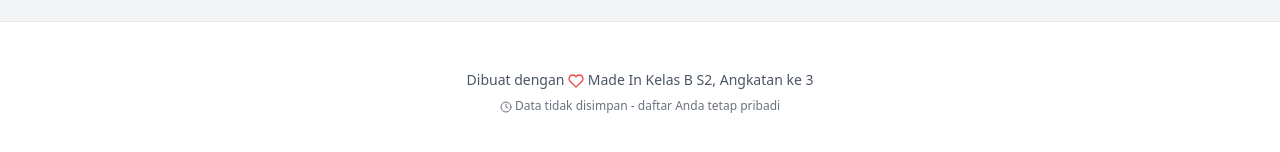
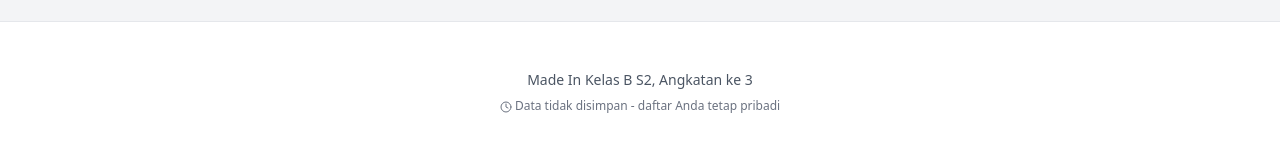
Before and after one commit to emanam99/acak-grup, a plain HTML site: page index.html in a window 1280 px wide. Shown: the part 1622-1774 px from the top of the page. Drawn offline with nearby package versions, Linux system fonts and the light colour scheme; some packages are replaced by stand-ins of ours; a script that the page names is missing.

Commit message:
Update index.html

```diff
--- a/index.html
+++ b/index.html
@@ -222,7 +222,7 @@ Tugas Analisis Data
         <div class="max-w-7xl mx-auto py-12 px-4 sm:px-6 lg:px-8">
             <div class="text-center">
                 <p class="text-gray-600 text-sm">
-                    Dibuat dengan <i data-feather="heart" class="inline text-red-500 h-4 w-4"></i> Made In Kelas B S2, Angkatan ke 3
+                    Made In Kelas B S2, Angkatan ke 3
                 </p>
                 <p class="mt-2 text-gray-500 text-xs">
                     <i data-feather="clock" class="inline h-3 w-3"></i> Data tidak disimpan - daftar Anda tetap pribadi
```
